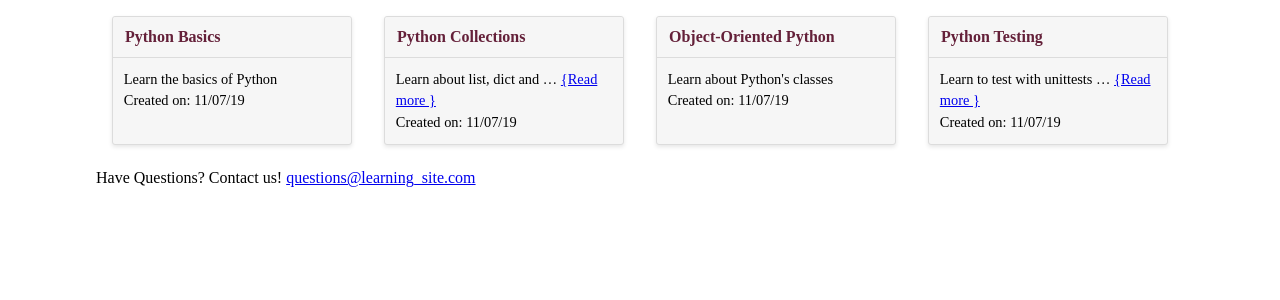
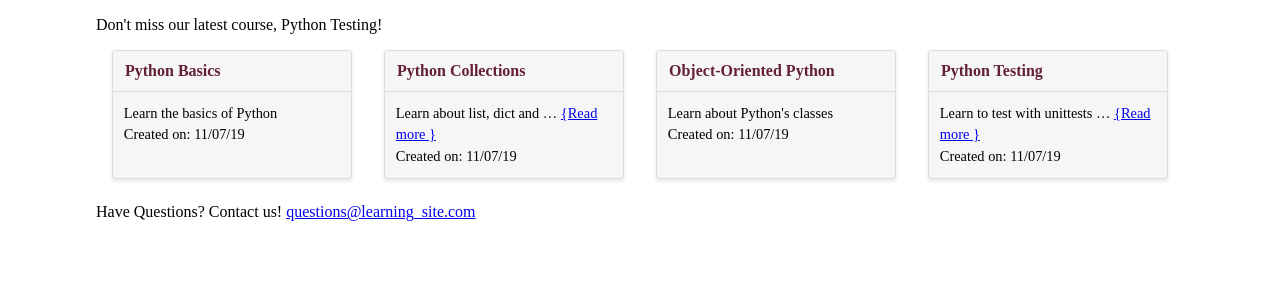
Before and after one commit to Jak-Sidious/DjangoRefresher, a Django app: page /courses/ in a window 1280 px wide. Shown: the part 90-390 px from the top of the page. Run offline with Django 3.2, Linux system fonts and the light colour scheme; data comes from the database, SQL or seed files in the repository.

Commit message:
Create new template tag

```diff
--- /dev/null
+++ b/courses/templatetags/course_extras.py
@@ -0,0 +1,11 @@
+from django import template
+from courses.models import Course
+
+register = template.Library()
+
+@register.simple_tag
+def newest_course():
+    '''Gets the most recent course that was added to the Library.'''
+    return Course.objects.latest('created_at')
+
+# register.simple_tag('newest_course') #Option 1
--- a/templates/layout.html
+++ b/templates/layout.html
@@ -1,4 +1,5 @@
 {% load static from staticfiles %}
+{% load course_extras %}
 <!doctype html>
     <html>
         <head>
@@ -12,6 +13,7 @@
                     <a href="{% url 'goHome' %}">Home</a>
                     <a href="{% url 'courses:list' %}">Courses</a>
                 </nav>
+                <p> Don't miss our latest course, {% newest_course %}!</p>
             {% block content%} {% endblock %}
             </div>
         </body>
```
Also changed, not shown: courses/templatetags/__init__.py (added).
